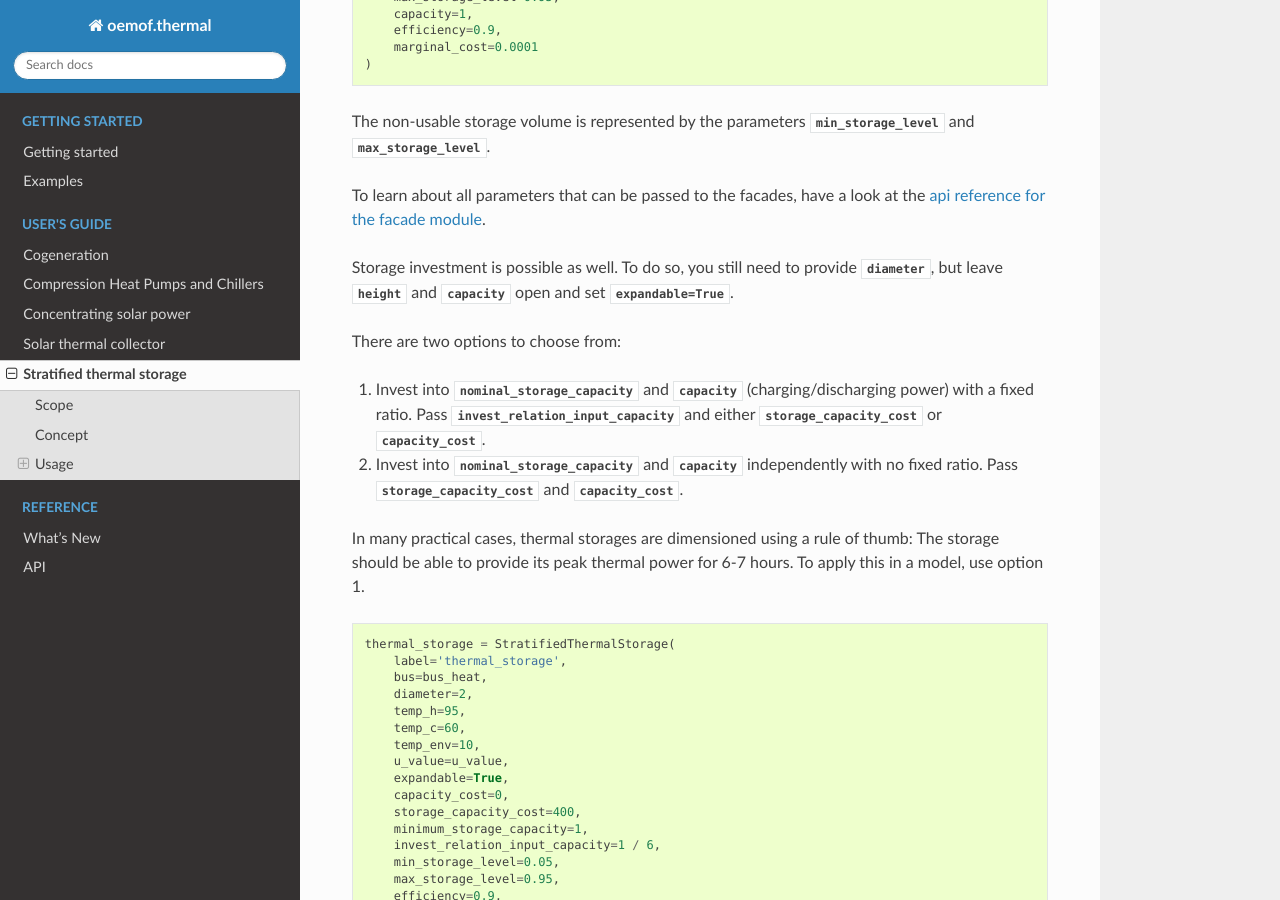
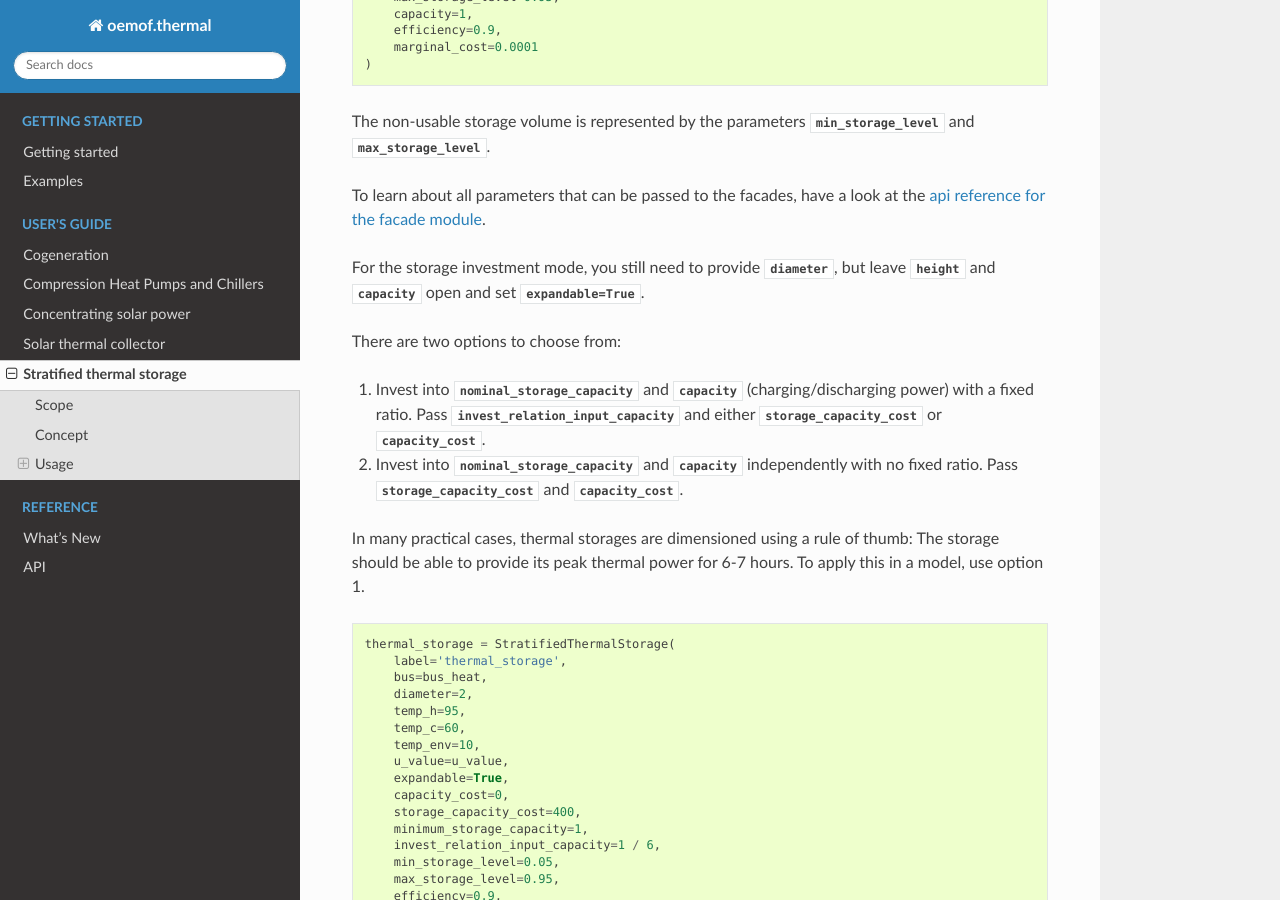
Before and after one commit to oemof/oemof-thermal, a Sphinx documentation site: the page built from docs/stratified_thermal_storage.rst, in a window 1280 px wide and 900 px high, scrolled down 3172 px. Built offline with Sphinx 7.4.7 and the Read the Docs theme 2.0.0, drawn with Linux system fonts in a browser that asks for light colours; formulas are drawn with MathJax 3.

Commit message:
Reformulate

```diff
--- a/docs/stratified_thermal_storage.rst
+++ b/docs/stratified_thermal_storage.rst
@@ -191,7 +191,7 @@ The non-usable storage volume is represented by the parameters
 To learn about all parameters that can be passed to the facades, have a look at the
 :ref:`api reference for the facade module <api_label>`.
 
-Storage investment is possible as well. To do so, you still need to provide :py:attr:`diameter`, but
+For the storage investment mode, you still need to provide :py:attr:`diameter`, but
 leave :py:attr:`height` and :py:attr:`capacity` open and set :py:attr:`expandable=True`.
 
 There are two options to choose from:
```
